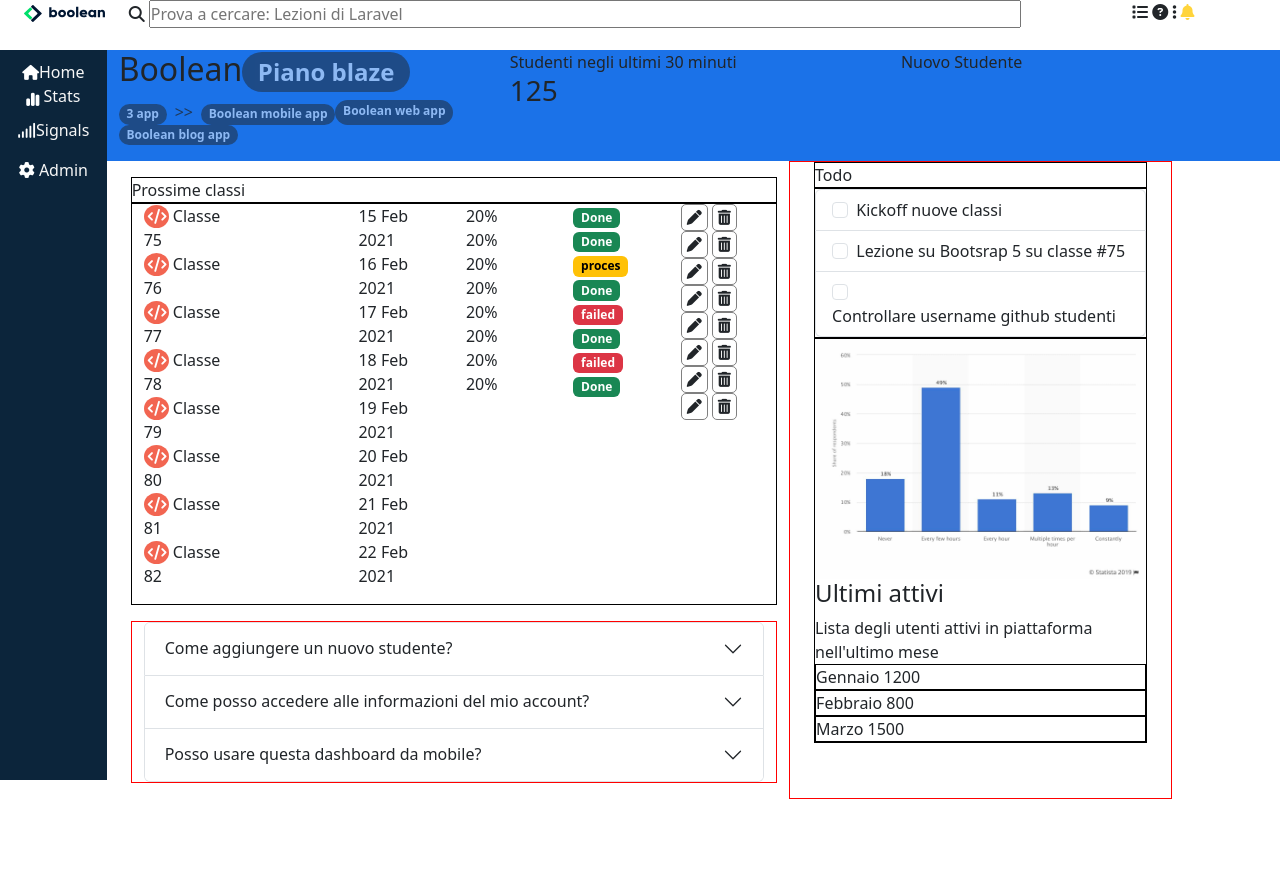
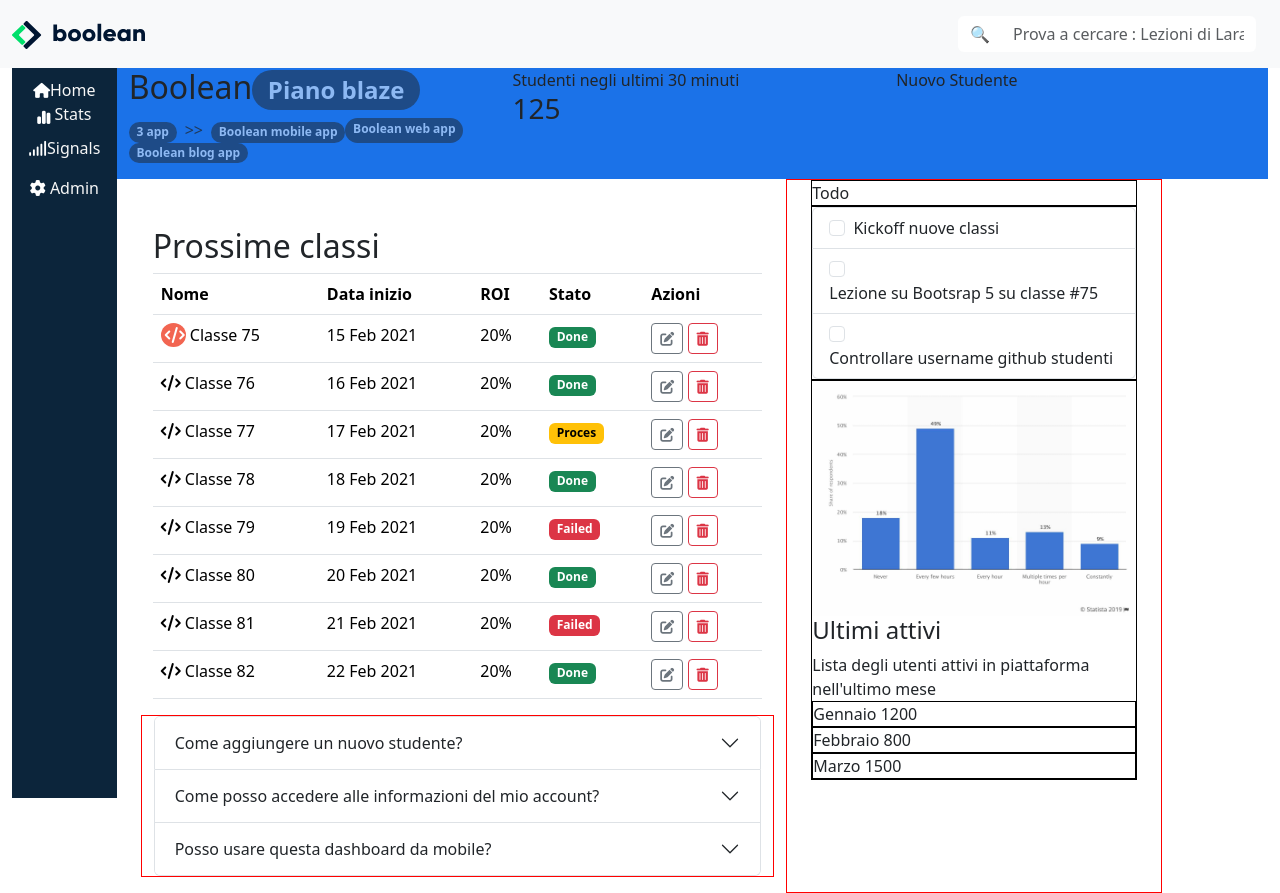
Before and after one commit to Samueletasciotti00/-html-css-bootstrap-dashboard, a plain HTML site: page index.html in a window 1280 px wide. Before the commit the page ends 800 px from the top, so only its background shows below. Drawn offline with nearby package versions, Linux system fonts and the light colour scheme.

Commit message:
table ok

```diff
--- a/css/style.css
+++ b/css/style.css
@@ -90,3 +90,10 @@
 .blkk{
     list-style: none;
 }
+
+
+/* TABLE SETTINGS */
+.table.no-vertical-borders td,.table.no-vertical-borders th {
+    border-left: none;
+    border-right: none;
+}
--- a/index.html
+++ b/index.html
@@ -22,60 +22,23 @@
         <div class="container-fluid">
             <div class="row">
 
+              <!-- COMPONENT BOOTSTRAP -->
+              <nav class="navbar navbar-expand-lg bg-body-tertiary">
+                <div class="container-fluid">
+                  <a class="navbar-brand" href="#"><img src="img 2/logo.svg" alt=""></a>
 
-                <!-- Nav -->
-                <div class="col-12 debug-h d-flex alingne-content-center">
-
-                    <div class="container-fluid">
-                        <div id="navigator" class="row gy-5 alingne-items-center">
-
-                            <div class="d-none d-sm-none d-md-block col-sm-2 col-md-3 col-xl-1">
-                                 <!-- LOGO -->
-                                    <img src="img 2/logo.svg" alt="">
-                            </div>
-
-                            <div class="d-md-none d-xl-none  col-md-3 col-xl-1">
-                                <!-- LOGO -->
-                                   <img src="img 2/mobile-logo.png" alt="">
-                            </div>
+                  <nav class="navbar bg-body-tertiary">
+                  <form class="container-fluid">
+                    <div class="input-group">
+                      <span class="input-group-text bg-body border-0" id="basic-addon1">🔍</span>
+                      <input type="text" class="form-control border-0" placeholder="Prova a cercare : Lezioni di Laravel" aria-label="Username" aria-describedby="basic-addon1">
+                    </div>
+                  </form>
 
 
+                </nav>
+                <!-- /////CMP BOT. -->
 
-                            <div class=" col-md-6 col-xl-9">
-                                <!-- Search bar -->
-                                <div class="search-bar">
-                                    <i class="fas fa-search"></i>
-                                    <span class="icon">
-                                        <input type="text" placeholder="Prova a cercare: Lezioni di Laravel">
-
-                                    </span>
-
-                                </div>
-                            </div>
-
-                            <div class="col-sm-2 col-md-3 col-xl-2 text-center">
-                                    <!-- icons -->
-                                    <div>
-                                        <!-- menu -->
-                                        <i class="fa-solid fa-list"></i>
-
-                                        <!-- ? -->
-                                        <i class="fa-solid fa-circle-question"></i>
-
-                                        <!-- point -->
-                                        <i class="fa-solid fa-ellipsis-vertical"></i>
-
-                                        <!-- Bell -->
-                                        <i class="fa-solid fa-bell" style="color: #FFD43B;"></i>
-                                    </div>
-                            </div>
-                        </div>
-                    </div>
-
-
-
-
-                </div>
             </div>
         </div>
 
@@ -142,100 +105,108 @@
                         </div>
 
                         <!-- Pagina centrale -->
-                        <div class="container-fluid">
+                        <div class="container-fluid over">
                             <div class="row">
 
+
+                                <div class="col-7">
                                 <!-- Prossime classi  -->
-                                <div class="col-7">
-                                    <div class="container-fluid mt-3 mb-3 ps-0 pe-0">
-                                        <div class="row">
-                                            <div class="col-12">
-
-                                                <!-- Heading titol -->
-                                                <div class="boxing">Prossime classi</div>
-
-                                                <!-- Element -->
-                                                <div class="container-fluid">
-                                                    <div class="row boxing">
-
-                                                        <!-- Name -->
-                                                        <div class="col-2">
-                                                            <ul class="blkk">
-                                                                <li><i class="fa-solid fa-code" style="color: #feffff; background-color: #f26551; border-radius: 100%; width: 25px; padding: 4px;"></i> Classe 75</li>
-                                                                <li><i class="fa-solid fa-code" style="color: #feffff; background-color: #f26551; border-radius: 100%; width: 25px; padding: 4px;"></i> Classe 76</li>
-                                                                <li><i class="fa-solid fa-code" style="color: #feffff; background-color: #f26551; border-radius: 100%; width: 25px; padding: 4px;"></i> Classe 77</li>
-                                                                <li><i class="fa-solid fa-code" style="color: #feffff; background-color: #f26551; border-radius: 100%; width: 25px; padding: 4px;"></i> Classe 78</li>
-                                                                <li><i class="fa-solid fa-code" style="color: #feffff; background-color: #f26551; border-radius: 100%; width: 25px; padding: 4px;"></i> Classe 79</li>
-                                                                <li><i class="fa-solid fa-code" style="color: #feffff; background-color: #f26551; border-radius: 100%; width: 25px; padding: 4px;"></i> Classe 80</li>
-                                                                <li><i class="fa-solid fa-code" style="color: #feffff; background-color: #f26551; border-radius: 100%; width: 25px; padding: 4px;"></i> Classe 81</li>
-                                                                <li><i class="fa-solid fa-code" style="color: #feffff; background-color: #f26551; border-radius: 100%; width: 25px; padding: 4px;"></i> Classe 82</li>
-                                                            </ul>
-                                                        </div>
-
-                                                        <!-- Data -->
-                                                        <div class="offset-2 col-2">
-                                                            <ul class="blkk">
-                                                                <li>15 Feb 2021</li>
-                                                                <li>16 Feb 2021</li>
-                                                                <li>17 Feb 2021</li>
-                                                                <li>18 Feb 2021</li>
-                                                                <li>19 Feb 2021</li>
-                                                                <li>20 Feb 2021</li>
-                                                                <li>21 Feb 2021</li>
-                                                                <li>22 Feb 2021</li>
-                                                            </ul>
-                                                        </div>
-
-                                                        <!-- ROI -->
-                                                        <div class="col-2">
-                                                            <ul class="blkk">
-                                                                <li>20%</li>
-                                                                <li>20%</li>
-                                                                <li>20%</li>
-                                                                <li>20%</li>
-                                                                <li>20%</li>
-                                                                <li>20%</li>
-                                                                <li>20%</li>
-                                                                <li>20%</li>
-                                                            </ul>
-                                                        </div>
-
-                                                        <!-- STATO -->
-                                                        <div class="col-2">
-                                                            <ul class="blkk">
-                                                                <li><span class="badge text-bg-success">Done</span>
-                                                                </li>
-                                                                <li><span class="badge text-bg-success">Done</span></li>
-                                                                <li><span class="badge text-bg-warning">proces</span>
-                                                                </li>
-                                                                <li><span class="badge text-bg-success">Done</span></li>
-                                                                <li><span class="badge text-bg-danger">failed</span>
-                                                                </li>
-                                                                <li><span class="badge text-bg-success">Done</span></li>
-                                                                <li><span class="badge text-bg-danger">failed</span>
-                                                                </li>
-                                                                <li><span class="badge text-bg-success">Done</span></li>
-                                                            </ul>
-                                                        </div>
-
-                                                        <!-- AZIONI -->
-                                                        <div class="col-2">
-                                                            <ul class="blkk">
-                                                                <li><i class="fa-solid fa-pen" style="border: 1px solid gray; padding: 5px; border-radius: 5px;"></i>  <i class="fa-solid fa-trash-can" style="border: 1px solid gray; padding: 5px; border-radius: 5px;"></i></li>
-                                                                <li><i class="fa-solid fa-pen" style="border: 1px solid gray; padding: 5px; border-radius: 5px;"></i>  <i class="fa-solid fa-trash-can" style="border: 1px solid gray; padding: 5px; border-radius: 5px;"></i></li>
-                                                                <li><i class="fa-solid fa-pen" style="border: 1px solid gray; padding: 5px; border-radius: 5px;"></i>  <i class="fa-solid fa-trash-can" style="border: 1px solid gray; padding: 5px; border-radius: 5px;"></i></li>
-                                                                <li><i class="fa-solid fa-pen" style="border: 1px solid gray; padding: 5px; border-radius: 5px;"></i>  <i class="fa-solid fa-trash-can" style="border: 1px solid gray; padding: 5px; border-radius: 5px;"></i></li>
-                                                                <li><i class="fa-solid fa-pen" style="border: 1px solid gray; padding: 5px; border-radius: 5px;"></i>  <i class="fa-solid fa-trash-can" style="border: 1px solid gray; padding: 5px; border-radius: 5px;"></i></li>
-                                                                <li><i class="fa-solid fa-pen" style="border: 1px solid gray; padding: 5px; border-radius: 5px;"></i>  <i class="fa-solid fa-trash-can" style="border: 1px solid gray; padding: 5px; border-radius: 5px;"></i></li>
-                                                                <li><i class="fa-solid fa-pen" style="border: 1px solid gray; padding: 5px; border-radius: 5px;"></i>  <i class="fa-solid fa-trash-can" style="border: 1px solid gray; padding: 5px; border-radius: 5px;"></i></li>
-                                                                <li><i class="fa-solid fa-pen" style="border: 1px solid gray; padding: 5px; border-radius: 5px;"></i>  <i class="fa-solid fa-trash-can" style="border: 1px solid gray; padding: 5px; border-radius: 5px;"></i></li>
-                                                            </ul>
-                                                        </div>
-                                                    </div>
-                                                </div>
-                                            </div>
-                                        </div>
-                                    </div>
+                                <div class="container mt-5">
+                                  <h2>Prossime classi</h2>
+                                  <table class="table table-bordered no-vertical-borders">
+                                      <thead class="thead-light">
+                                          <tr>
+                                              <th>Nome</th>
+                                              <th>Data inizio</th>
+                                              <th>ROI</th>
+                                              <th>Stato</th>
+                                              <th>Azioni</th>
+                                          </tr>
+                                      </thead>
+                                      <tbody>
+                                          <tr>
+                                              <td><i class="fa-solid fa-code" style="color: #feffff; background-color: #f26551; border-radius: 100%; width: 25px; padding: 4px;"></i> Classe 75</td>
+                                              <td>15 Feb 2021</td>
+                                              <td>20%</td>
+                                              <td><span class="badge text-bg-success">Done</span></td>
+                                              <td>
+                                                  <button class="btn btn-outline-secondary btn-sm"><i class="fas fa-edit"></i></button>
+                                                  <button class="btn btn-outline-danger btn-sm"><i class="fas fa-trash-alt"></i></button>
+                                              </td>
+                                          </tr>
+                                          <tr>
+                                              <td><i class="table-icon fas fa-code"></i> Classe 76</td>
+                                              <td>16 Feb 2021</td>
+                                              <td>20%</td>
+                                              <td><span class="badge text-bg-success">Done</span></td>
+                                              <td>
+                                                  <button class="btn btn-outline-secondary btn-sm"><i class="fas fa-edit"></i></button>
+                                                  <button class="btn btn-outline-danger btn-sm"><i class="fas fa-trash-alt"></i></button>
+                                              </td>
+                                          </tr>
+                                          <tr>
+                                              <td><i class="table-icon fas fa-code"></i> Classe 77</td>
+                                              <td>17 Feb 2021</td>
+                                              <td>20%</td>
+                                              <td><span class="badge text-bg-warning">Proces</span></td>
+                                              <td>
+                                                  <button class="btn btn-outline-secondary btn-sm"><i class="fas fa-edit"></i></button>
+                                                  <button class="btn btn-outline-danger btn-sm"><i class="fas fa-trash-alt"></i></button>
+                                              </td>
+                                          </tr>
+                                          <tr>
+                                              <td><i class="table-icon fas fa-code"></i> Classe 78</td>
+                                              <td>18 Feb 2021</td>
+                                              <td>20%</td>
+                                              <td><span class="badge text-bg-success">Done</span></td>
+                                              <td>
+                                                  <button class="btn btn-outline-secondary btn-sm"><i class="fas fa-edit"></i></button>
+                                                  <button class="btn btn-outline-danger btn-sm"><i class="fas fa-trash-alt"></i></button>
+                                              </td>
+                                          </tr>
+                                          <tr>
+                                              <td><i class="table-icon fas fa-code"></i> Classe 79</td>
+                                              <td>19 Feb 2021</td>
+                                              <td>20%</td>
+                                              <td><span class="badge text-bg-danger">Failed</span></td>
+                                              <td>
+                                                  <button class="btn btn-outline-secondary btn-sm"><i class="fas fa-edit"></i></button>
+                                                  <button class="btn btn-outline-danger btn-sm"><i class="fas fa-trash-alt"></i></button>
+                                              </td>
+                                          </tr>
+                                          <tr>
+                                              <td><i class="table-icon fas fa-code"></i> Classe 80</td>
+                                              <td>20 Feb 2021</td>
+                                              <td>20%</td>
+                                              <td><span class="badge text-bg-success">Done</span></td>
+                                              <td>
+                                                  <button class="btn btn-outline-secondary btn-sm"><i class="fas fa-edit"></i></button>
+                                                  <button class="btn btn-outline-danger btn-sm"><i class="fas fa-trash-alt"></i></button>
+                                              </td>
+                                          </tr>
+                                          <tr>
+                                              <td><i class="table-icon fas fa-code"></i> Classe 81</td>
+                                              <td>21 Feb 2021</td>
+                                              <td>20%</td>
+                                              <td><span class="badge text-bg-danger">Failed</span></td>
+                                              <td>
+                                                  <button class="btn btn-outline-secondary btn-sm"><i class="fas fa-edit"></i></button>
+                                                  <button class="btn btn-outline-danger btn-sm"><i class="fas fa-trash-alt"></i></button>
+                                              </td>
+                                          </tr>
+                                          <tr>
+                                              <td><i class="table-icon fas fa-code"></i> Classe 82</td>
+                                              <td>22 Feb 2021</td>
+                                              <td>20%</td>
+                                              <td><span class="badge text-bg-success">Done</span></td>
+                                              <td>
+                                                  <button class="btn btn-outline-secondary btn-sm"><i class="fas fa-edit"></i></button>
+                                                  <button class="btn btn-outline-danger btn-sm"><i class="fas fa-trash-alt"></i></button>
+                                              </td>
+                                          </tr>
+                                      </tbody>
+                                  </table>
+                              </div>
 
                                 <!-- F.A.Q -->
                                     <div class="container-fluid mt-3 mb-3">
```
Also changed, not shown: 1 other file.
